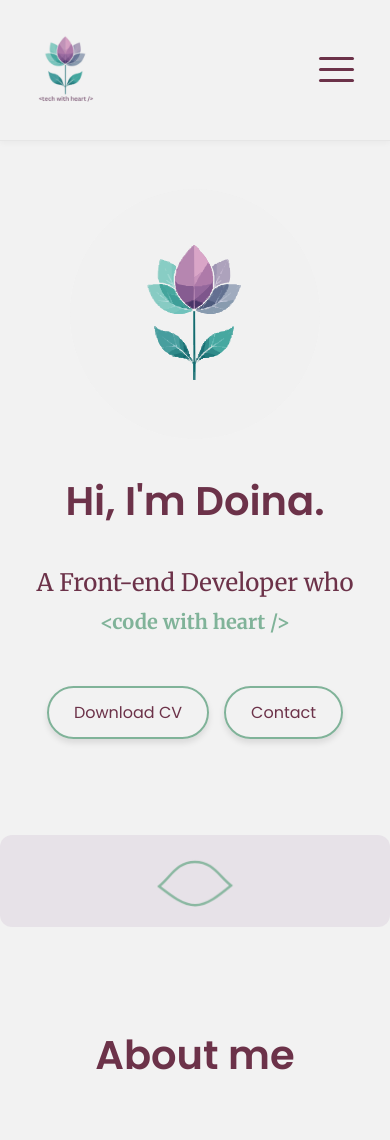
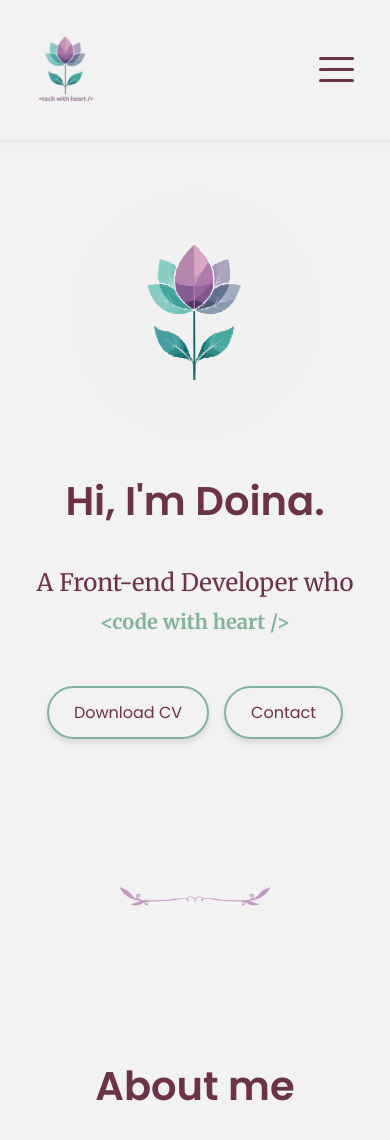
Before and after one commit to Doileo/my-new-portfolio, a React (Create React App) app: page / in a window 390 px wide. Shown: the top 1140 px of the page. Built offline with nearby package versions, Linux system fonts and the light colour scheme.

Commit message:
feat(about): added leaf divider to About component with mobile-specific styling

```diff
--- a/src/pages/About/About.css
+++ b/src/pages/About/About.css
@@ -95,43 +95,17 @@
 
 /* Leaf Divider Styles */
 .leaf-divider {
-  position: relative;
-  width: 100%;
   display: flex;
   justify-content: center;
   align-items: center;
   margin: 3rem 0;
-  padding: 1rem 0;
-  background: rgba(137, 94, 148, 0.1);
-  border-radius: 12px;
+  padding: 2rem 0;
 }
 
-.leaf-icon {
-  width: 120px;
+.leaf-divider-image {
+  width: 40%;
   height: auto;
-  stroke: var(--color-accent);
-  stroke-width: 2;
-  fill: none;
   opacity: 0.9;
-  animation: leafMovement 15s infinite ease-in-out;
-}
-
-@keyframes leafMovement {
-  0% {
-    transform: translateY(0) rotate(0deg);
-  }
-  25% {
-    transform: translateY(-3px) rotate(-2deg);
-  }
-  50% {
-    transform: translateY(0) rotate(0deg);
-  }
-  75% {
-    transform: translateY(3px) rotate(2deg);
-  }
-  100% {
-    transform: translateY(0) rotate(0deg);
-  }
 }
 
 /* Tablet and Desktop Styles */
--- a/src/pages/About/About.js
+++ b/src/pages/About/About.js
@@ -6,18 +6,11 @@ const About = () => {
     <>
       {/* Leaf Divider */}
       <div className="leaf-divider" aria-hidden="true">
-        <svg
-          xmlns="http://www.w3.org/2000/svg"
-          viewBox="0 0 100 50"
-          className="leaf-icon"
-        >
-          <path
-            d="M50,10c-15,0-20,12-30,20c10,8,20,16,30,16s20-8,30-16c-10-8-15-20-30-20z"
-            fill="none"
-            stroke="var(--color-accent)"
-            strokeWidth="2"
-          />
-        </svg>
+        <img
+          src="/assets/images/leaf-divider.png"
+          alt=""
+          className="leaf-divider-image"
+        />
       </div>
 
       {/* About Section */}
```
Also changed, not shown: public/assets/images/leaf-divider.png (added).
